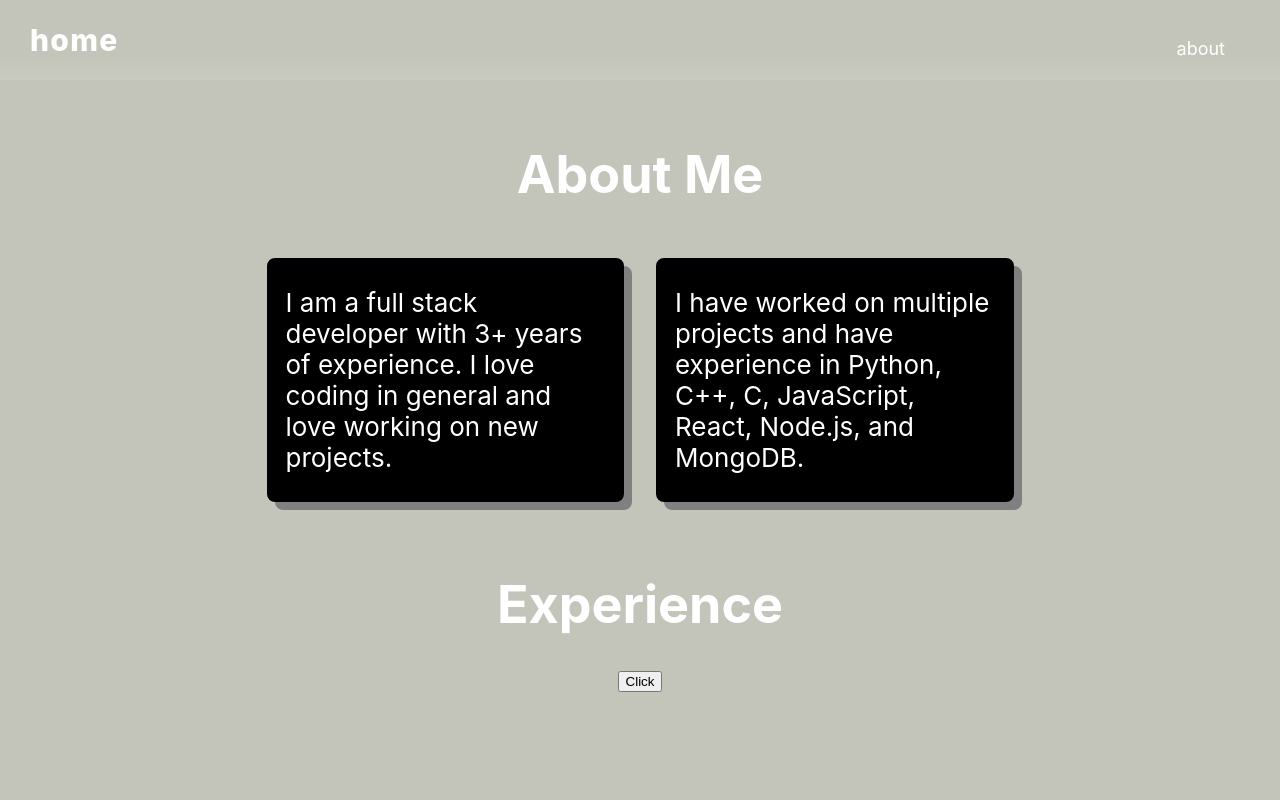
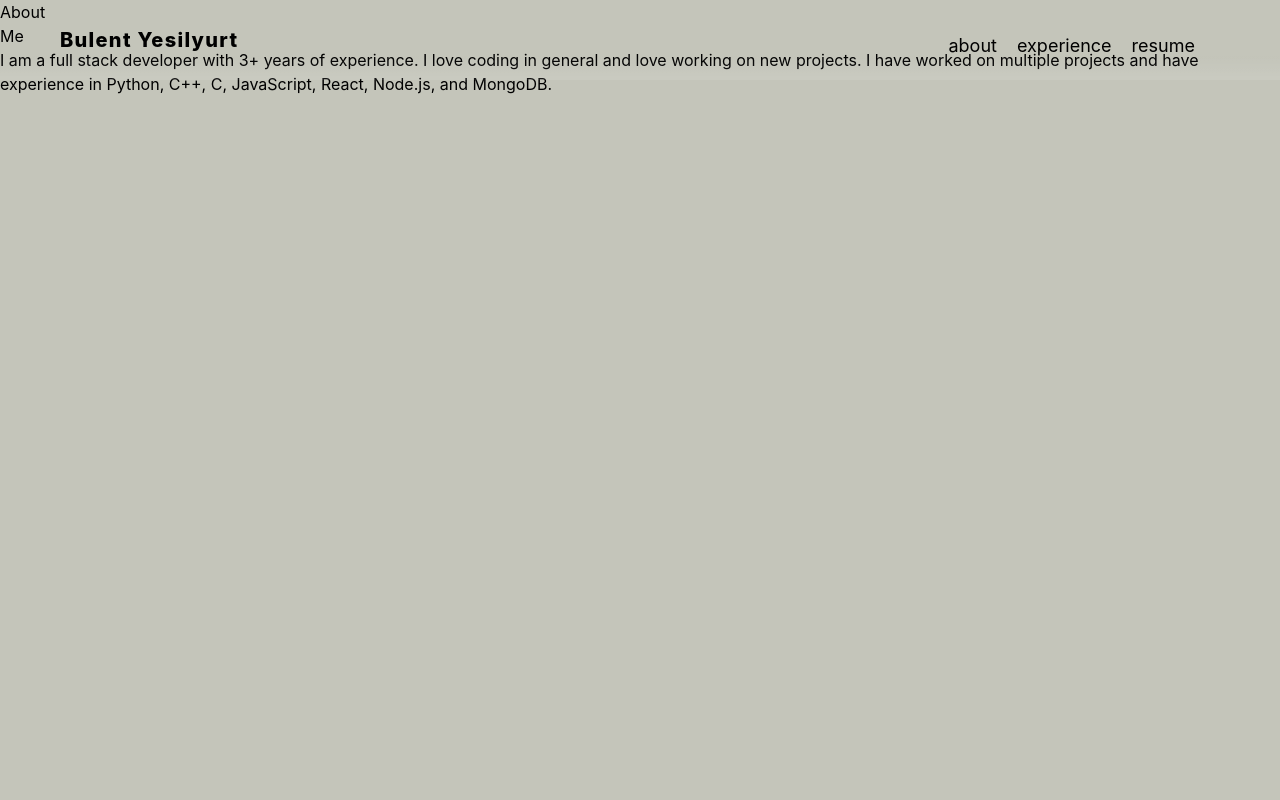
Before and after one commit to bulenty584/personal-website, a React (Create React App) app: page / in a window 1280 px wide. Shown: the top 800 px of the page. Built offline with nearby package versions, Linux system fonts and the light colour scheme.

Commit message:
tailwind initialization, updates to CSS

```diff
--- a/public/index.html
+++ b/public/index.html
@@ -6,10 +6,11 @@
     <meta name="viewport" content="width=device-width, initial-scale=1" />
     <meta name="theme-color" content="#000000" />
     <meta
-      name="description"
+      name="Bulent Yesilyurt portfolio"
       content="Web site created using create-react-app"
     />
-    <link rel="apple-touch-icon" href="%PUBLIC_URL%/logo192.png" />
+    <link rel="stylesheet" href="https://cdnjs.cloudflare.com/ajax/libs/hover.css/2.3.1/css/hover-min.css">
+
     <!--
       manifest.json provides metadata used when your web app is installed on a
       user's mobile device or desktop. See https://developers.google.com/web/fundamentals/web-app-manifest/
--- a/src/App.js
+++ b/src/App.js
@@ -4,24 +4,22 @@ import React from "react";
 import Experience from "./Experience/Experience";
 function App() {
   return (
-    <div className="App">
+    <div className="bg-green-light shadow-lg">
       <TopBar />
-      <h1 className="abt" id = "abtme">About Me</h1>
-      <div id="about">
+      <h2 className="flex justify-around w-16 m-0 flex-col" id="abtme">
+        About Me
+      </h2>
+      <div className="column" id="about">
         <div className="box" id="box1">
-          <p>
+          <p className="h-screen">
             I am a full stack developer with 3+ years of experience. I love
-            coding in general and love working on new projects.
-          </p>
-        </div>
-        <div className="box" id="box2">
-          <p>
-            I have worked on multiple projects and have experience in Python,
-            C++, C, JavaScript, React, Node.js, and MongoDB.
+            coding in general and love working on new projects. I have worked on
+            multiple projects and have experience in Python, C++, C, JavaScript,
+            React, Node.js, and MongoDB.
           </p>
         </div>
       </div>
-      <Experience/>
+      <Experience />
     </div>
   );
 }
--- a/src/Experience/Experience.css
+++ b/src/Experience/Experience.css
@@ -1,9 +1,41 @@
+.Experience {
+    font-size: 40px;
+}
+
+
 #exp {
     display: flex;
     flex-direction: column;
     align-items: center;
     justify-content: center;
     margin-top: 20px;
-    font-size: calc(10px + 2vmin);
+    margin-bottom: 20px;
+    left: -200px;
+    position: relative;
+    font-size: 40px;
+    background-color: black;
+    box-shadow: 8px 8px 0px grey;
+    border-radius: 8px;
+    border: 3px solid black;
+
 
 }
+
+.change:hover a{
+    display: block;
+    color: blue;
+    font-size: 40px;
+}
+
+.change a
+{
+    transition: all 0.5s ease;
+    text-decoration: none;
+    color: transparent;
+}
+
+
+
+.arrow-down {
+  font-size: 20px
+}
--- a/src/Experience/Experience.js
+++ b/src/Experience/Experience.js
@@ -3,17 +3,14 @@ import "./Experience.css";
 import React, { useState } from "react";
 
 function Experience() {
-    const [dropDown, setdropDown] = useState(false);
-
-    const handleClick = () => {
-        setdropDown(!dropDown);
-    };
 
     return (
-        <div id = "exp">
-            <h1>Experience</h1>
-            <button onClick={handleClick}>Click</button>
-            {dropDown && <p>Experience</p>}
+        <div className="Experience">
+
+            <h2>Experience</h2>
+            <div className="element hvr-grow" >
+                    PeachParty
+            </div>
         </div>
     );
 
--- a/src/MainPage.jsx
+++ /dev/null
@@ -1,14 +0,0 @@
-import React, { useState, useEffect } from "react";
-import { Routes, Route } from "react-router-dom";
-import { NavLink } from "react-router-dom";
-
-function MainPage() {
-  return (
-    <div>
-      <h1>Main Page</h1>
-      <NavLink to="/">Home</NavLink>
-    </div>
-  );
-}
-
-export default MainPage;
--- a/src/TopBar/TopBar.css
+++ b/src/TopBar/TopBar.css
@@ -84,7 +84,7 @@ nav .nav-bar .logoo {
 }
 
 nav .nav-bar .logoo a {
-    font-size: 30px;
+    font-size: 20px;
     font-weight: 800;
     letter-spacing: 1.3px;
     color: var(--text-color);
--- a/src/TopBar/TopBar.js
+++ b/src/TopBar/TopBar.js
@@ -8,13 +8,20 @@ function TopBar() {
       <nav>
         <div className="nav-bar">
           <span className="logoo navLogo">
-            <NavLink to="/">home</NavLink>
+            <NavLink to="/">Bulent Yesilyurt</NavLink>
           </span>
           <div className="menu">
             <ul className="nav-links">
               <li className="nav-item">
                 <a className="link" href ="#abtme" >
                   about
+                </a>
+                <a className="link" href ="#exp" >
+                  experience
+                </a>
+
+                <a className = "link">
+                  resume
                 </a>
               </li>
             </ul>
--- a/src/index.js
+++ b/src/index.js
@@ -2,7 +2,6 @@ import React from "react";
 import ReactDOM from "react-dom/client";
 import "./index.css";
 import App from "./App";
-import MainPage from "./MainPage";
 import reportWebVitals from "./reportWebVitals";
 import { Routes, Route } from "react-router-dom";
 import { BrowserRouter } from "react-router-dom";
@@ -13,7 +12,6 @@ root.render(
     <BrowserRouter>
       <Routes>
         <Route path="/" element={<App />} />
-        <Route path="/about" element={<MainPage />} />
       </Routes>
     </BrowserRouter>
   </React.StrictMode>,
--- /dev/null
+++ b/tailwind.config.js
@@ -0,0 +1,35 @@
+/** @type {import('tailwindcss').Config} */
+const colors = require("tailwindcss/colors");
+
+module.exports = {
+  content: ["./src/**/*.{html,js}"],
+  mode: "jit",
+  theme: {
+    colors: {
+      blue: "#1fb6ff",
+      purple: "#7e5bef",
+      pink: "#ff49db",
+      orange: "#ff7849",
+      green: "#13ce66",
+      yellow: "#ffc82c",
+      "gray-dark": "#273444",
+      gray: "#8492a6",
+      "gray-light": "#d3dce6",
+      "green-light": "#c4c5ba",
+    },
+    fontFamily: {
+      sans: ["Graphik", "sans-serif"],
+      serif: ["Merriweather", "serif"],
+      montserrat: ["Montserrat", "sans-serif"],
+    },
+    extend: {
+      spacing: {
+        "8xl": "96rem",
+        "9xl": "128rem",
+      },
+      borderRadius: {
+        "4xl": "2rem",
+      },
+    },
+  },
+};
```
Also changed, not shown: src/App.css (+25 -0 lines).
